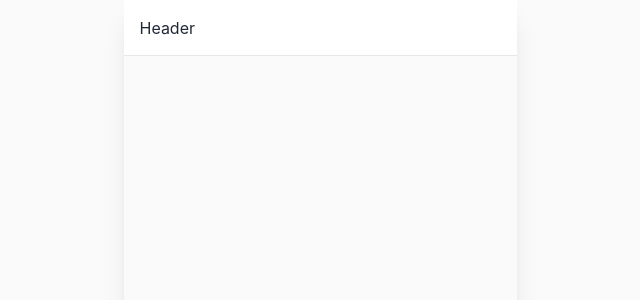
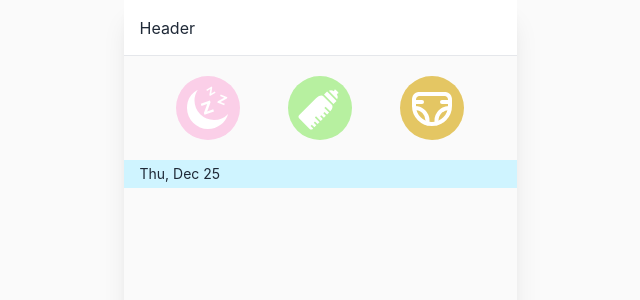
Before and after one commit to baby-yogurin/frontend, a React (Vite) app in the folder yogurin/: page / in a window 1280 px wide. Shown: the top 300 px of the page, without its empty margins (320-960 px from the left). Built offline with nearby package versions, Linux system fonts and the light colour scheme.

Commit message:
fix : add router configuration

```diff
--- a/yogurin/src/App.tsx
+++ b/yogurin/src/App.tsx
@@ -1,11 +1,15 @@
+import { RouterProvider } from "react-router-dom";
 import Header from "./components/layout/Header";
+import { router } from "./router/AppRouter";
 
 function App() {
   return (
     <div className="w-full min-h-screen flex justify-center">
       <div className="w-full max-w-[393px] min-h-screen bg-bg shadow-xl relative">
         <Header />
-        <main className="pb-[var(--bottom-nav-height)]"></main>
+        <main className="pb-[var(--bottom-nav-height)]">
+          <RouterProvider router={router} />
+        </main>
       </div>
     </div>
   );
--- /dev/null
+++ b/yogurin/src/router/AppRouter.tsx
@@ -0,0 +1,24 @@
+import { createBrowserRouter } from "react-router-dom";
+import MainPage from "../pages/Main/MainPage";
+import SleepPage from "../pages/Sleep/SleepPage";
+import FeedingPage from "../pages/Feeding/FeedingPage";
+import NappyPage from "../pages/Nappy/NappyPage";
+
+export const router = createBrowserRouter([
+  {
+    path: "/",
+    element: <MainPage />,
+  },
+  {
+    path: "/sleep",
+    element: <SleepPage />,
+  },
+  {
+    path: "/nappy",
+    element: <NappyPage />,
+  },
+  {
+    path: "/feeding",
+    element: <FeedingPage />,
+  },
+]);
```
Also changed, not shown: 1 other file (tests, documents, lock files or other folders).
